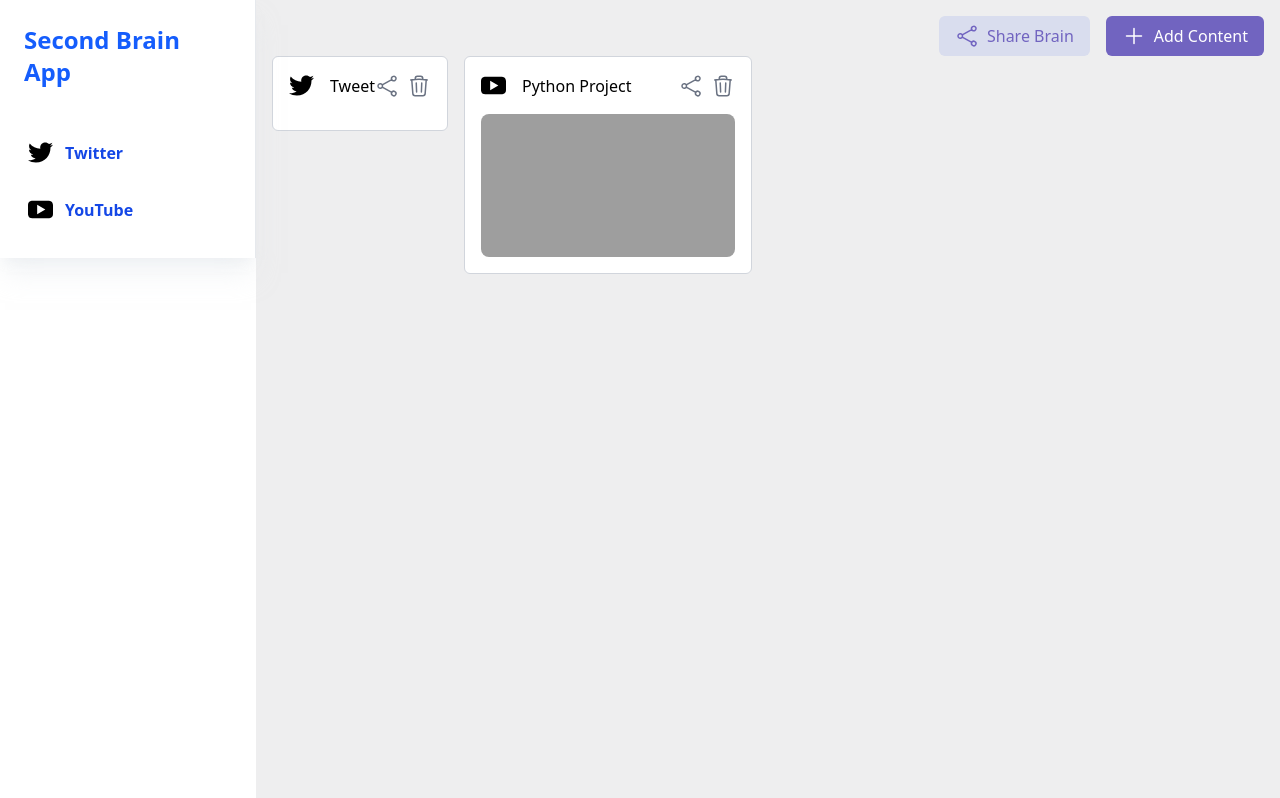
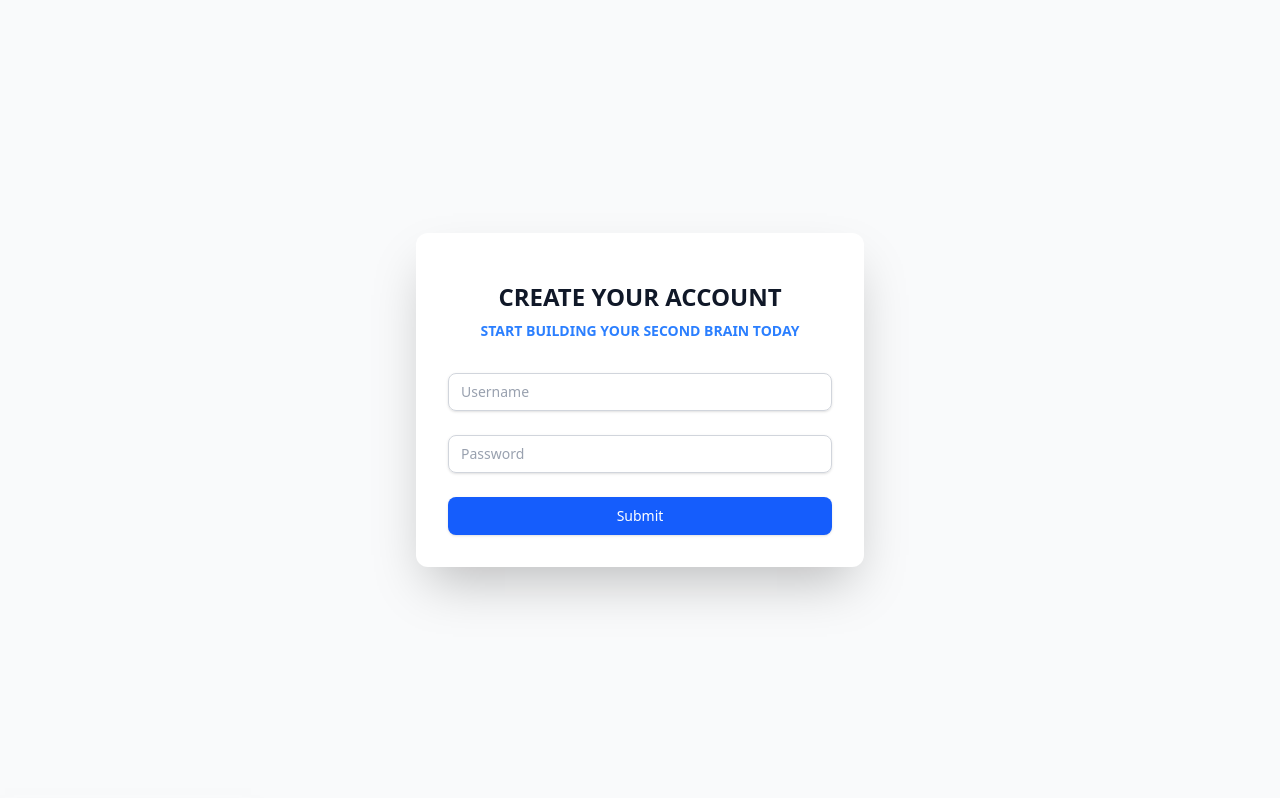
Before and after one commit to NIK-llama/second-brain-app, a React (Vite) app in the folder secondbrainApp-frontend/: page / in a window 1280 px wide. Shown: the top 798 px of the page. Built offline with nearby package versions, Linux system fonts and the light colour scheme; grey boxes are pictures that could not be loaded.

Commit message:
Sign-in & Sign-up page

```diff
--- a/secondbrainApp-frontend/src/pages/DashBoard.tsx
+++ b/secondbrainApp-frontend/src/pages/DashBoard.tsx
@@ -6,6 +6,7 @@ import { CreateContentModal } from "../components/CreateContentModal";
 import { PlusIcon } from "../icons/PlusIcon";
 import { ShareIcon } from "../icons/ShareIcon";
 import { Sidebar } from "../components/Sidebar";
+import { Signup } from "./Signup";
 
 export const DashBoard = () => {
   const [isModalOpen, setIsModalOpen] = useState(false);
@@ -15,6 +16,7 @@ export const DashBoard = () => {
 
   return (
     <div>
+      <Signup />
       <Sidebar />
       <div className="p-4 font-sans ml-64 min-h-screen bg-gray-100">
         <CreateContentModal open={isModalOpen} onClose={closeModal} />
--- /dev/null
+++ b/secondbrainApp-frontend/src/pages/Signin.tsx
@@ -0,0 +1,40 @@
+export const Signin = () => {
+    return (
+        <div className="flex flex-col items-center justify-center min-h-screen bg-gray-50 font-sans p-4">
+            <div className="w-full max-w-md bg-white p-8 rounded-xl shadow-2xl transition-all duration-300 transform hover:shadow-3xl">
+                <div className="flex flex-col items-center mb-8">
+                    <h1 className="text-2xl font-extrabold text-gray-900 mt-4">
+                        SIGNIN TO YOUR ACCOUNT
+                    </h1>
+                    <p className="text-sm text-blue-500 font-extrabold mt-2">
+                        START BUILDING YOUR SECOND BRAIN TODAY
+                    </p>
+                </div>
+
+                <form  className="space-y-6">
+                    <div>
+                        <input
+                            id="email"
+                            name="email"
+                            type="email"
+                            required
+                            className="appearance-none block w-full px-3 py-2 border border-gray-300 rounded-lg shadow-sm placeholder-gray-400 focus:outline-none focus:ring-blue-500 focus:border-blue-500 sm:text-sm transition duration-150"
+                            placeholder="Username"
+                        />
+                    </div>
+                    <div>
+                        <input
+                            id="password"
+                            name="password"
+                            type="password"
+                            required
+                            className="appearance-none block w-full px-3 py-2 border border-gray-300 rounded-lg shadow-sm placeholder-gray-400 focus:outline-none focus:ring-blue-500 focus:border-blue-500 sm:text-sm transition duration-150"
+                            placeholder="Password"
+                        />
+                    </div>
+                   <button className="w-full flex justify-center py-2 px-4 border border-transparent rounded-lg shadow-sm text-sm font-medium text-white bg-blue-600 hover:bg-blue-700 focus:outline-none focus:ring-2 focus:ring-offset-2 focus:ring-blue-500 transition duration-150" type="submit">Submit</button>
+                </form>
+            </div>
+        </div>
+    )
+}
--- /dev/null
+++ b/secondbrainApp-frontend/src/pages/Signup.tsx
@@ -0,0 +1,40 @@
+export const Signup = () => {
+    return (
+        <div className="flex flex-col items-center justify-center min-h-screen bg-gray-50 font-sans p-4">
+            <div className="w-full max-w-md bg-white p-8 rounded-xl shadow-2xl transition-all duration-300 transform hover:shadow-3xl">
+                <div className="flex flex-col items-center mb-8">
+                    <h1 className="text-2xl font-extrabold text-gray-900 mt-4">
+                        CREATE YOUR ACCOUNT
+                    </h1>
+                    <p className="text-sm text-blue-500 font-extrabold mt-2">
+                        START BUILDING YOUR SECOND BRAIN TODAY
+                    </p>
+                </div>
+
+                <form  className="space-y-6">
+                    <div>
+                        <input
+                            id="email"
+                            name="email"
+                            type="email"
+                            required
+                            className="appearance-none block w-full px-3 py-2 border border-gray-300 rounded-lg shadow-sm placeholder-gray-400 focus:outline-none focus:ring-blue-500 focus:border-blue-500 sm:text-sm transition duration-150"
+                            placeholder="Username"
+                        />
+                    </div>
+                    <div>
+                        <input
+                            id="password"
+                            name="password"
+                            type="password"
+                            required
+                            className="appearance-none block w-full px-3 py-2 border border-gray-300 rounded-lg shadow-sm placeholder-gray-400 focus:outline-none focus:ring-blue-500 focus:border-blue-500 sm:text-sm transition duration-150"
+                            placeholder="Password"
+                        />
+                    </div>
+                   <button className="w-full flex justify-center py-2 px-4 border border-transparent rounded-lg shadow-sm text-sm font-medium text-white bg-blue-600 hover:bg-blue-700 focus:outline-none focus:ring-2 focus:ring-offset-2 focus:ring-blue-500 transition duration-150" type="submit">Submit</button>
+                </form>
+            </div>
+        </div>
+    )
+}
```
